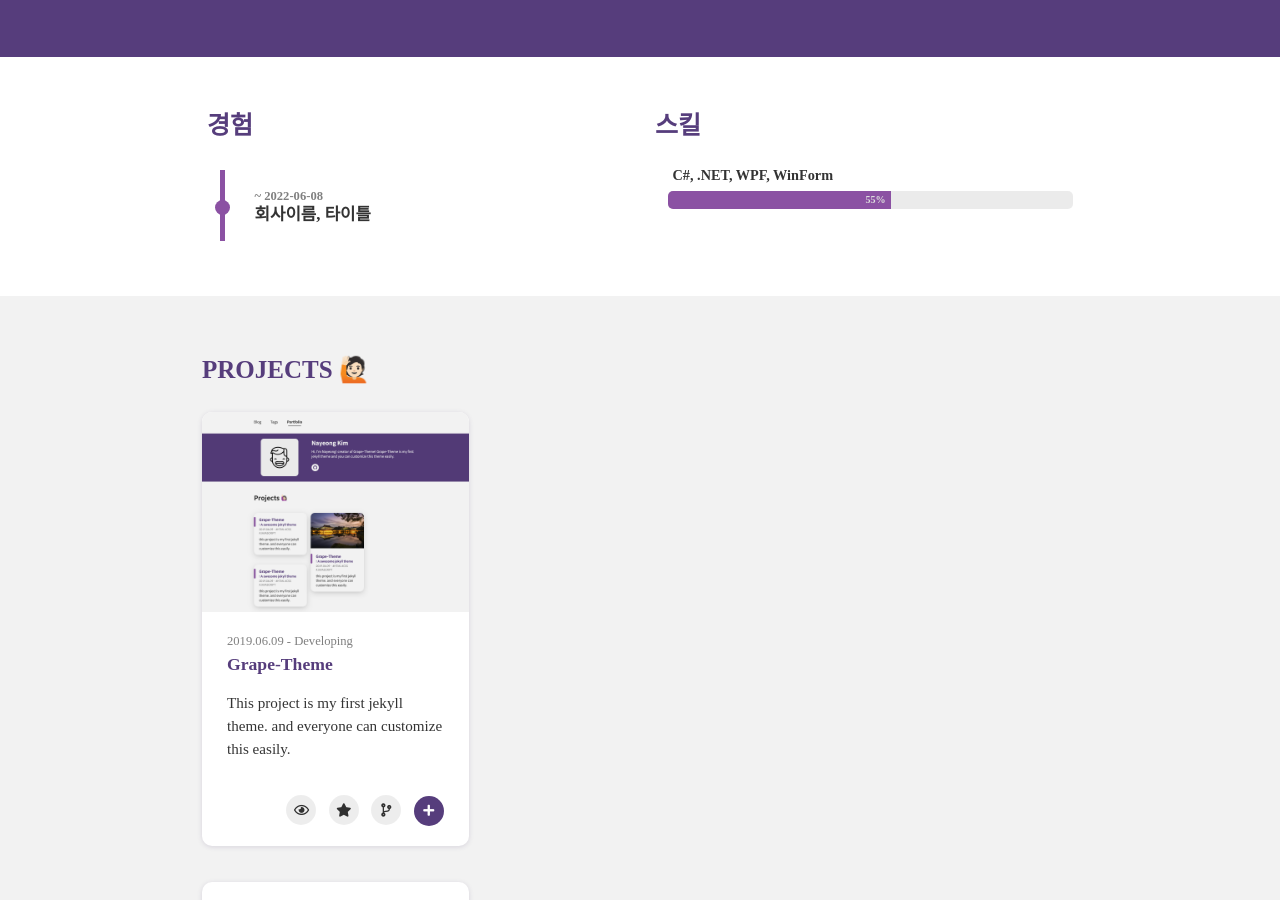
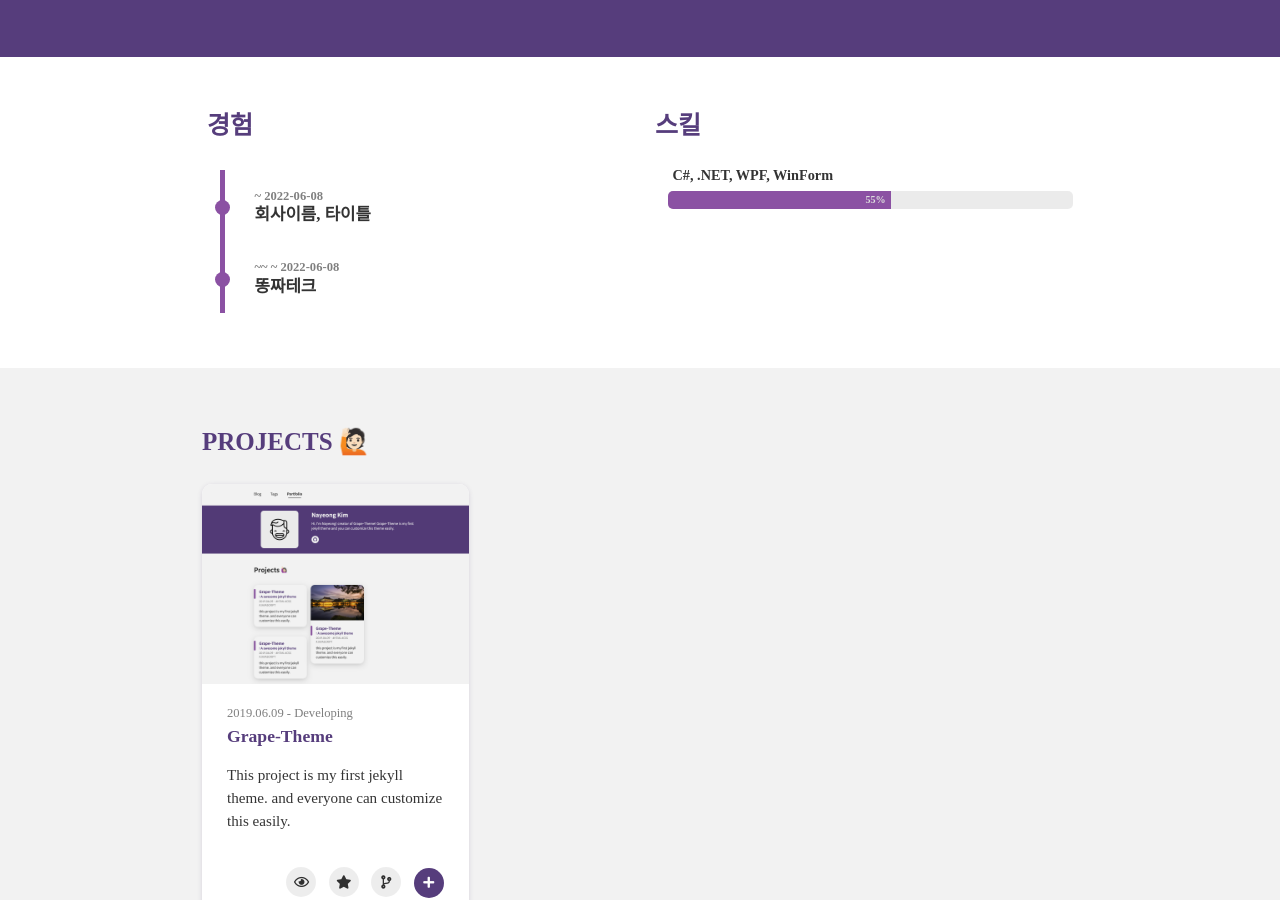
Before and after one commit to Dot3Kim/dot3kim.github.io, a Jekyll site: the page built from portfolio.html, in a window 1280 px wide and 900 px high, scrolled down 346 px. Built offline with Jekyll 4.4.1, drawn with Linux system fonts in a browser that asks for light colours; nearby versions of some CDN libraries; some web fonts are replaced.

Commit message:
Update _config.yml

```diff
--- a/_config.yml
+++ b/_config.yml
@@ -16,6 +16,9 @@ theme_settings :
       - start : ~
         end : 2022-06-08
         experience : 회사이름, 타이틀
+      - start : ~~
+        end : 2022-06-08
+        experience : 똥짜테크
     skills :
       - skill : C#, .NET, WPF, WinForm
         value : 55  # Percent value
```
